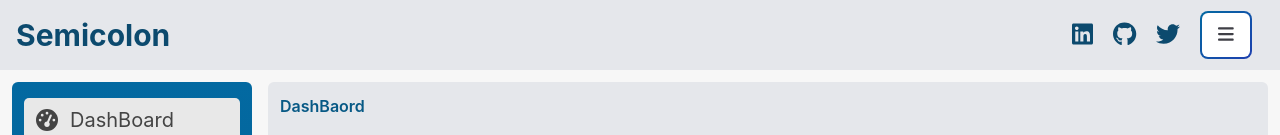
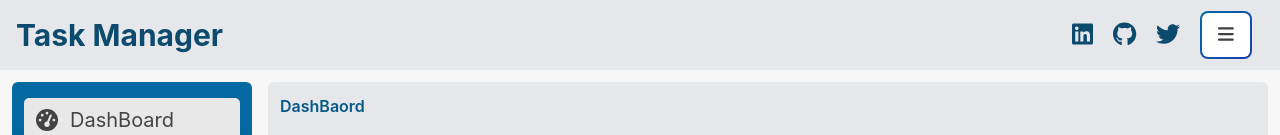
Before and after one commit to KaraniAbdellah/stock_manager_react, a React (Create React App) app in the folder frontend/: page / in a window 1280 px wide. Shown: the top 135 px of the page. Built offline with nearby package versions, Linux system fonts and the light colour scheme; no server answers.

Commit message:
fix erros

```diff
--- a/frontend/public/index.html
+++ b/frontend/public/index.html
@@ -24,7 +24,7 @@
       work correctly both with client-side routing and a non-root public URL.
       Learn how to configure a non-root public URL by running `npm run build`.
     -->
-    <title>SemiColon;</title>
+    <title>Task Manager</title>
   </head>
   <body>
     <noscript>You need to enable JavaScript to run this app.</noscript>
--- a/frontend/src/Components/AddProduct.jsx
+++ b/frontend/src/Components/AddProduct.jsx
@@ -103,6 +103,9 @@ const AddProduct = ({productEdited, editedProductId, Edit_Add_Action, SetEdit_Ad
                     console.log(err);
                 });
             }
+            // Set Input To Default
+            product_name_input.value = description_input.value = price_input.value = stock_input.value = "";
+
             const message_ele = document.querySelector(".message");
             message_ele.classList.add("block");
             message_ele.classList.remove("hidden");
@@ -113,6 +116,8 @@ const AddProduct = ({productEdited, editedProductId, Edit_Add_Action, SetEdit_Ad
         } else {
             console.log("Some Inputs Was Empty");
         }
+
+
     }
 
     return (
--- a/frontend/src/Components/Header.jsx
+++ b/frontend/src/Components/Header.jsx
@@ -23,7 +23,7 @@ export default function Header() {
     return (
         <header className='bg-gray-200 h-[70px] w-[100%] flex justify-between items-center p-2'>
             <div className="logo">
-                <p className="text-3xl text-sky-900 ml-2 font-bold">Semicolon</p>
+                <p className="text-3xl text-sky-900 ml-2 font-bold">Task Manager</p>
             </div>
             <main className="flex">
                 <ul className='justify-between items-center mr-5 hidden lg:flex md:hidden sm:hidden'>
--- a/frontend/src/Components/NavBar.jsx
+++ b/frontend/src/Components/NavBar.jsx
@@ -21,7 +21,9 @@ export default function NavBar() {
             const second_content = document.querySelector(".second_content");
 
             if (window.innerWidth <= 1200) {
-                aside.classList.add("hideAside");
+                if (aside) {
+                    aside.classList.add("hideAside");
+                }
                 second_content.classList.add("setWidth");
             } else {
                 aside.classList.remove("hideAside");
--- a/frontend/src/Components/Setting.jsx
+++ b/frontend/src/Components/Setting.jsx
@@ -230,7 +230,7 @@ export default function Setting(width) {
             <h2 className="text-xl text-start font-semibold">BackUp Manager</h2>
             <p className="mb-5 text-start text-gray-500">
               Control Backup Data And Location
-            </p>
+            </p>enene
             {["Dally", "Weekly", "Monthly"].map((frequency) => (
               <div key={frequency} className="flex items-center mb-1">
                 <input
```
